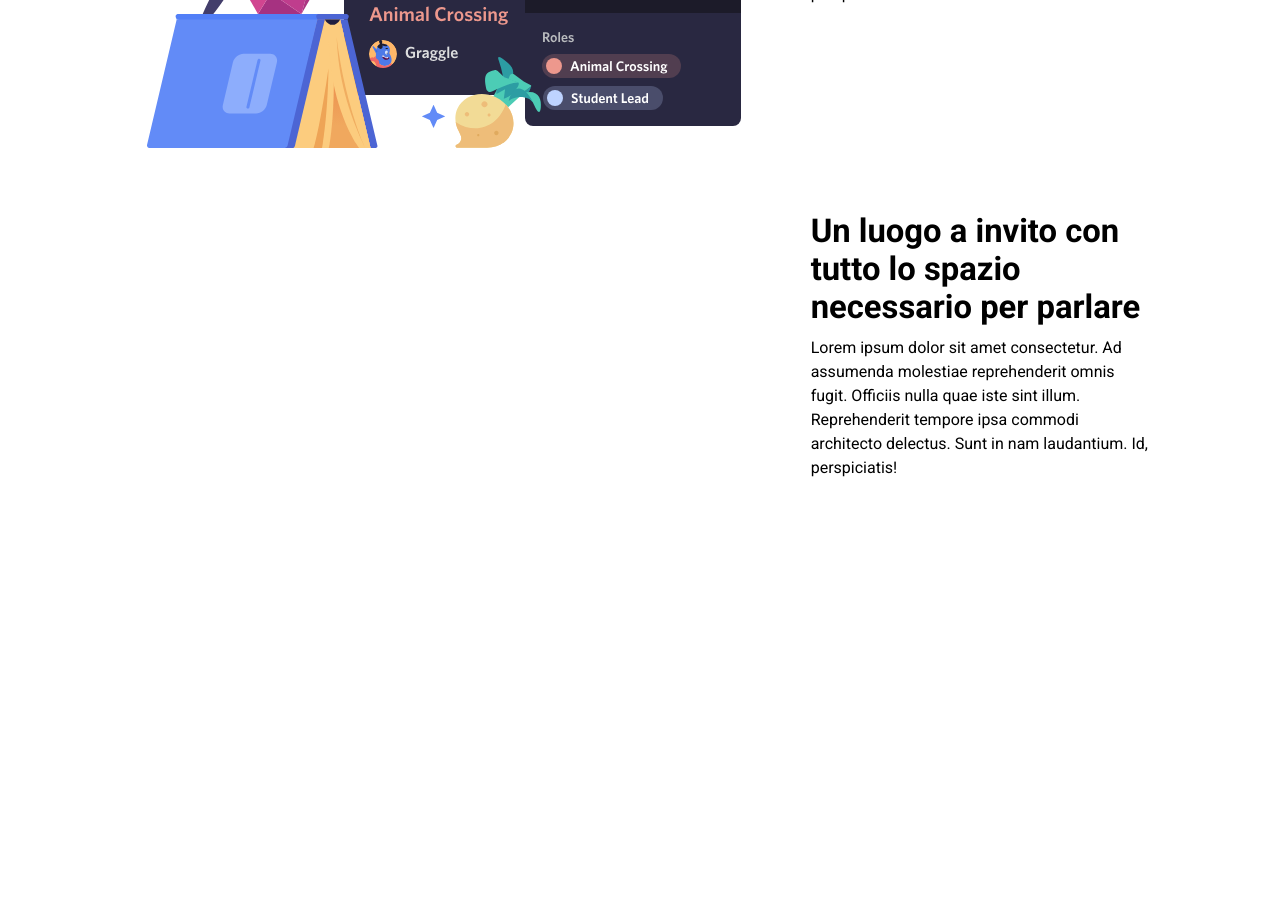
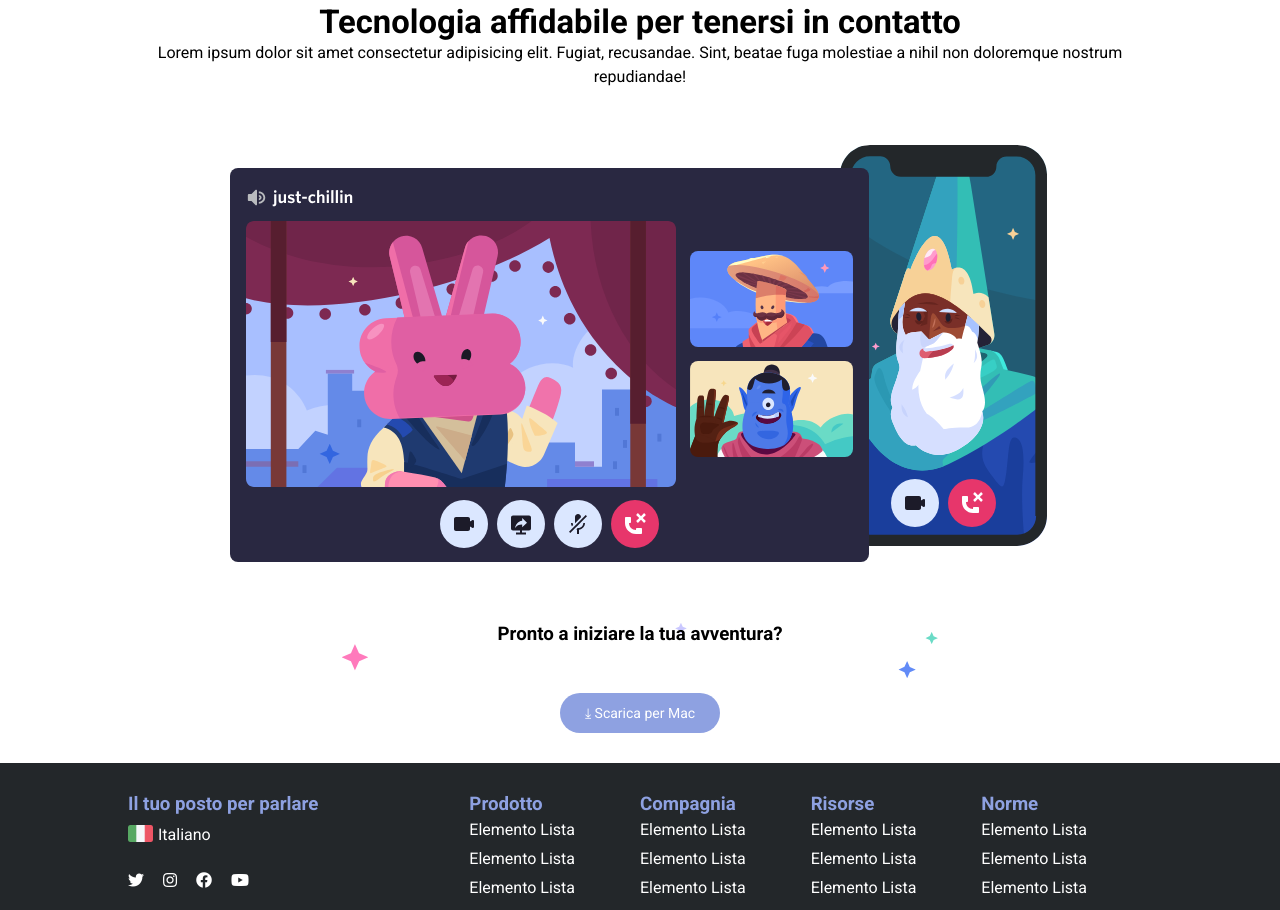
Before and after one commit to Tredicibrando/htmlcss-discord, a plain HTML site: page index.html in a window 1280 px wide. Shown: the part 1890-2800 px from the top of the page. Before the commit the page ends 2385 px from the top, so only its background shows below. Drawn offline with Linux system fonts and the light colour scheme.

Commit message:
esercizio finito

```diff
--- a/css/style.css
+++ b/css/style.css
@@ -54,6 +54,10 @@ ul, ol {
     width: calc((100% / 12) * 4);
 }
 
+.col-2{
+    width: calc((100% / 12) * 2);
+}
+
 
 /* style rules */
 header{
@@ -105,14 +109,14 @@ header{
     background-image: url(../img/jumbo.png);
     background-position: center;
     background-repeat: no-repeat;
-    padding: 200px 15px;
+    padding: 150px 15px;
     background-size: cover;
     text-align: center;
     color: white;
 }
 
-section {
-    padding: 15px 5px
+section,footer {
+    padding: 30px 5px
 }
 
 #jumbotron h1 {
@@ -132,7 +136,6 @@ section {
     line-height: 30px;
     font-size: 14px;
     white-space: nowrap;
-    margin-left: 20px;
 }
 
 .button.button--white {
@@ -143,18 +146,126 @@ section {
 .button.button--black {
     background-color: #23272A;
     color: white;
+    margin-left: 15px;
 }
 
-.button-wrapper a{
-    padding-left: 15px;
+.button.button--blue {
+    background-color: #8EA1E1;
+    color: white;
 }
 
 .text-wrapper h2{
     font-size: calc(20px + 1vw);
-    padding-top: 30px;
+    padding-top: 25px;
 }
 
 .text-wrapper p{
     padding-top: 10px;
     line-height: 1.5rem;
 }
+
+
+.img-wrapper{
+    width: 550px;
+}
+
+#section_02 .img-wrapper{
+    display: inline-block;
+}
+
+#section_02 .col-8 {
+    text-align: right;
+}
+
+#section_04{
+    text-align: center;
+    margin-top: 50px;
+}
+
+#section_04 h2{
+    font-size: calc(20px + 1vw);
+}
+
+#section_04 p{
+    line-height: 1.5rem;
+}
+
+.download{
+    width: 600px;
+    margin: 0 auto ;
+}
+
+
+.stars {
+    height: 70px;
+    background-image: url(../img/stars.svg);
+    background-repeat: no-repeat;
+    background-size: contain;
+    top: 0;
+}
+
+footer {
+    background-color: #23272A;
+    color: white;
+}
+
+
+.footer-list li{
+    display: inline-block;
+    padding-right: 15px;
+}
+
+.footer-list{
+    margin-top: 25px;
+}
+
+.footer-img-wrapper img,p{
+    display: inline-block;
+    line-height: 25px;
+}
+
+.footer-img-wrapper p{
+    position: absolute;
+    padding-left: 5px;
+    top: 7px;
+}
+
+.footer-img-wrapper{
+    padding-top: 10px;
+    position: relative;
+}
+
+#flag{
+    width: 25px;
+}
+
+footer h3{
+    color: #8EA1E1;
+}
+
+footer .col-2 ul li{
+    padding: 5px 0;
+}
+
+footer .row .col-12 {
+    margin-top: 25px;
+    border-top: 1px solid #8EA1E1;
+    padding: 15px 0;
+    line-height: 34px;
+
+}
+
+footer .row .col-12 a{
+    line-height: 34px;
+    text-align: center;
+}
+
+footer .row .col.btn-wrapper {
+    float: right;
+}
+
+footer .row:nth-child(2) {
+    padding-top: 25px;
+    margin-top: 20px;
+    border-top: 0.75px solid #8EA1E1;
+}
--- a/index.html
+++ b/index.html
@@ -52,7 +52,7 @@
                         Ea, nesciunt! Tempora, nobis totam laudantium voluptates veniam officia nihil possimus velit!
                         </p>
                         <div class="button-wapper">
-                           <a class="button button--white" href="#">Scarica per Mac</a>
+                           <a class="button button--white" href="#">&#10515; Scarica per Mac</a>
                            <a class="button button--black" href="#">Apri Discord nel tuo browser</a>
                         </div>
                     </div>
@@ -85,17 +85,12 @@
         </section>
 
         <!-- Sezione 2 -->
-        <section id="section_01">
+        <section id="section_02">
             <div class="container">
                 <div class="row">
-                    <div class="col-8">
-                     <figure class="img-wrapper">
-                         <img src="img/item2.svg" alt="">
-                     </figure>
-                    </div>
                     <div class="col-4 text-wrapper">
                         <h2>
-                            Un luogo a invito con tutto lo spazio necessario per parlare
+                            Dove trovarsi è facile
                         </h2>
                         <p>
                             Lorem ipsum dolor sit amet consectetur.
@@ -105,12 +100,17 @@
                             Sunt in nam laudantium. Id, perspiciatis!
                         </p>
                     </div>
+                    <div class="col-8">
+                        <figure class="img-wrapper">
+                            <img src="img/item2.svg" alt="">
+                        </figure>
+                       </div>
                 </div>
             </div>
         </section>
 
         <!-- Sezione 3 -->
-        <section id="section_01">
+        <section id="section_03">
             <div class="container">
                 <div class="row">
                     <div class="col-8">
@@ -120,7 +120,7 @@
                     </div>
                     <div class="col-4 text-wrapper">
                         <h2>
-                            Un luogo a invito con tutto lo spazio necessario per parlare
+                            Da pochi a fandom
                         </h2>
                         <p>
                             Lorem ipsum dolor sit amet consectetur.
@@ -135,25 +135,29 @@
         </section>
 
         <!-- Sezione 4 -->
-        <section id="section_01">
+        <section id="section_04">
             <div class="container">
                 <div class="row">
-                    <div class="col-8">
-                     <figure class="img-wrapper">
-                         <img src="img/item1-big.svg" alt="">
-                     </figure>
-                    </div>
-                    <div class="col-4 text-wrapper">
+                    <div class="col-12">
                         <h2>
-                            Un luogo a invito con tutto lo spazio necessario per parlare
+                            Tecnologia affidabile per tenersi in contatto
                         </h2>
                         <p>
-                            Lorem ipsum dolor sit amet consectetur.
-                            Ad assumenda molestiae reprehenderit omnis fugit.
-                            Officiis nulla quae iste sint illum.
-                            Reprehenderit tempore ipsa commodi architecto delectus.
-                            Sunt in nam laudantium. Id, perspiciatis!
+                            Lorem ipsum dolor sit amet consectetur adipisicing elit. Fugiat, recusandae.
+                            Sint, beatae fuga molestiae a nihil non doloremque nostrum repudiandae!
                         </p>
+                        <figure>
+                            <img src="img/item4-big.svg" alt="">
+                        </figure>
+                    </div>
+                </div>
+                <div class="row">
+                    <div class="col-12">
+                        <div class="download">
+                            <h3 class="stars">Pronto a iniziare la tua avventura?</h3>
+                        <a class="button button--blue" href="">&#10515; Scarica per Mac</a>
+                        </div>
+
                     </div>
                 </div>
             </div>
@@ -162,7 +166,84 @@
     </main>
 
     <footer>
+        <div class="container">
+            <div class="row">
+                <div class="col-4">
+                    <h3>Il tuo posto per parlare</h3>
+                    <div class="footer-img-wrapper">
+                        <img id="flag" src="img/ita.png" alt="">
+                        <p>Italiano</p>
+                    </div>
 
+                    <ul class="footer-list">
+                        <li><a href="#"><i class="fab fa-twitter"></i></a></li>
+                        <li><a href="#"><i class="fab fa-instagram"></i></a></li>
+                        <li><a href="#"><i class="fab fa-facebook"></i></a></li>
+                        <li><a href="#"><i class="fab fa-youtube"></i></a></li>
+                    </ul>
+                </div>
+                <div class="col-2">
+                    <h3>Prodotto</h3>
+                    <ul>
+                        <li><a href="#">Elemento Lista</a></li>
+                        <li><a href="#">Elemento Lista</a></li>
+                        <li><a href="#">Elemento Lista</a></li>
+                        <li><a href="#">Elemento Lista</a></li>
+                        <li><a href="#">Elemento Lista</a></li>
+                    </ul>
+                </div>
+
+                <div class="col-2">
+                    <h3>Compagnia</h3>
+                    <ul>
+                        <li><a href="#">Elemento Lista</a></li>
+                        <li><a href="#">Elemento Lista</a></li>
+                        <li><a href="#">Elemento Lista</a></li>
+                        <li><a href="#">Elemento Lista</a></li>
+                        <li><a href="#">Elemento Lista</a></li>
+                    </ul>
+                </div>
+
+                <div class="col-2">
+                    <h3>Risorse</h3>
+                    <ul>
+                        <li><a href="#">Elemento Lista</a></li>
+                        <li><a href="#">Elemento Lista</a></li>
+                        <li><a href="#">Elemento Lista</a></li>
+                        <li><a href="#">Elemento Lista</a></li>
+                        <li><a href="#">Elemento Lista</a></li>
+                        <li><a href="#">Elemento Lista</a></li>
+                        <li><a href="#">Elemento Lista</a></li>
+                        <li><a href="#">Elemento Lista</a></li>
+                        <li><a href="#">Elemento Lista</a></li>
+                    </ul>
+                    </ul>
+                </div>
+                <div class="col-2">
+                    <h3>Norme</h3>
+                    <ul>
+                        <li><a href="#">Elemento Lista</a></li>
+                        <li><a href="#">Elemento Lista</a></li>
+                        <li><a href="#">Elemento Lista</a></li>
+                        <li><a href="#">Elemento Lista</a></li>
+                        <li><a href="#">Elemento Lista</a></li>
+                    </ul>
+                </div>
+            </div>
+
+            <div class="row">
+                    <div class="col logo-wrapper">
+                        <img src="img/logo.svg" alt="">
+                    </div>
+                    <div class="col btn-wrapper">
+                        <a class="button button--blue" href="">Registrati</a>
+                    </div>
+
+
+
+
+            </div>
+        </div>
     </footer>
 
 
```
